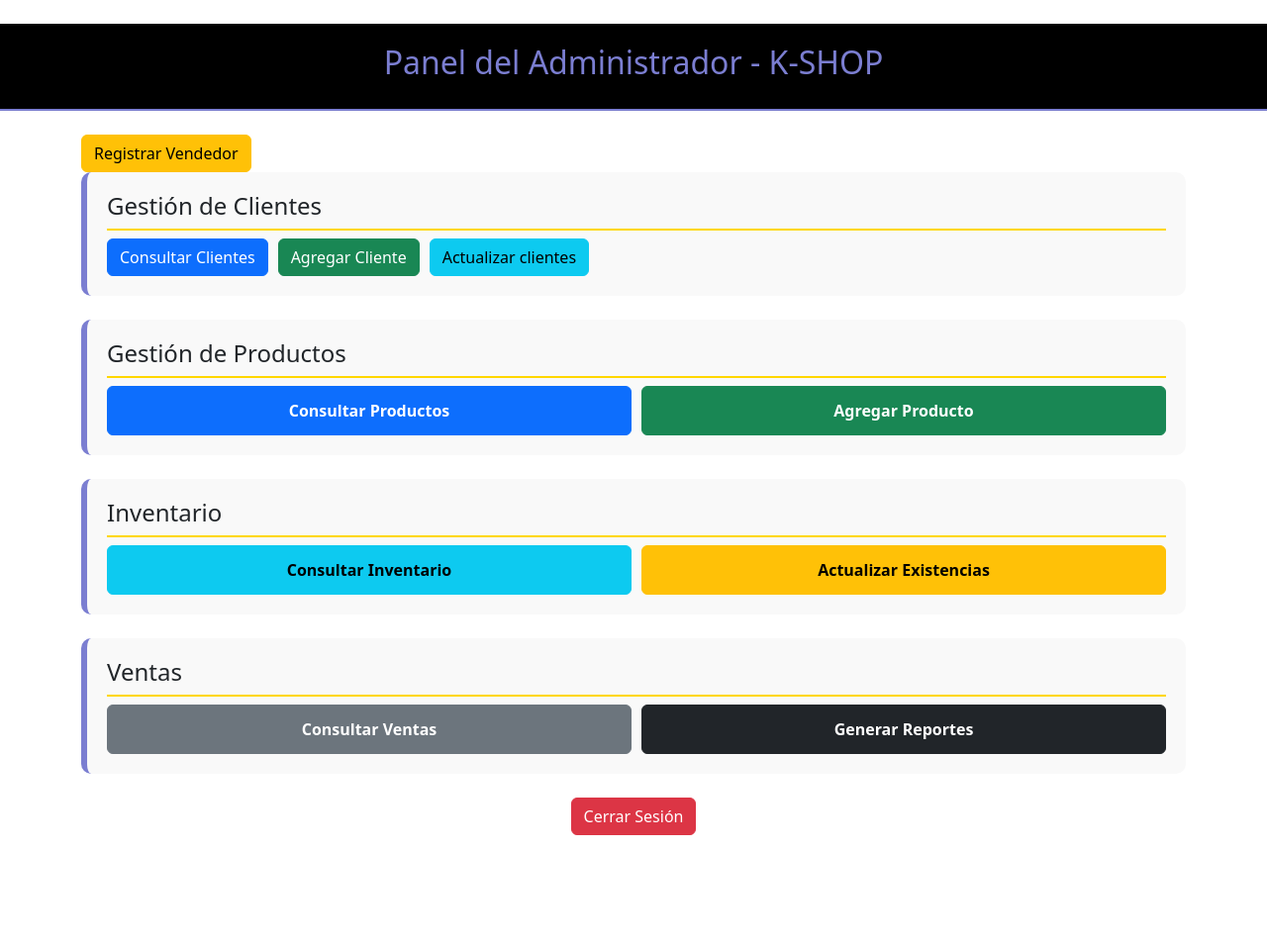
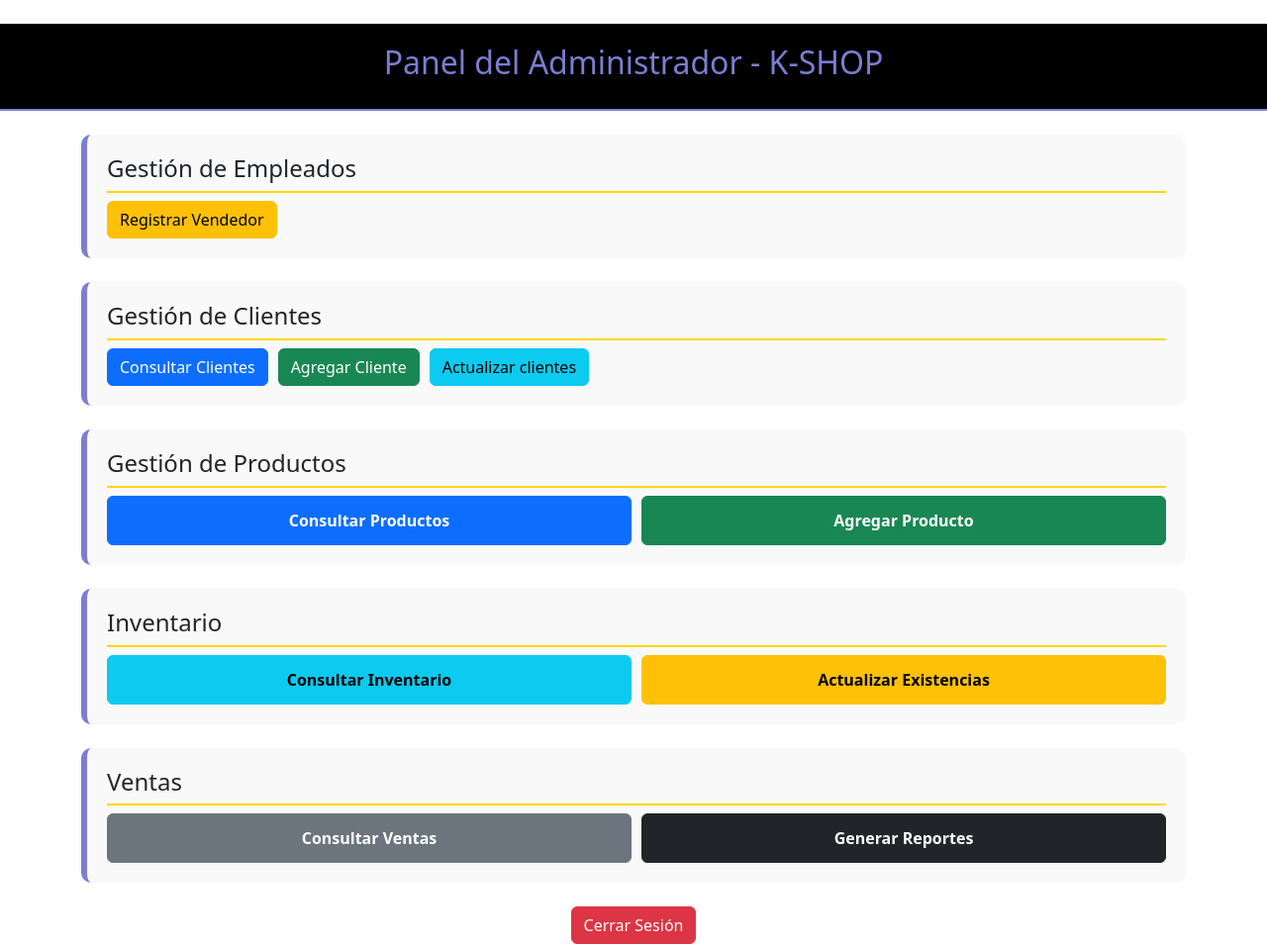
Before and after one commit to kev-abs/kshop-code, a PHP site: page /Paneles/paneladmin.php in a window 1280 px wide. Shown: the part 108-1062 px from the top of the page at 99% size. Before the commit the page ends 952 px from the top, so only its background shows below. Run offline with PHP 8.4, Linux system fonts and the light colour scheme; the visitor is signed in with stand-in values (Sample User, id 1).

Commit message:
Update paneladmin.php

```diff
--- a/Paneles/paneladmin.php
+++ b/Paneles/paneladmin.php
@@ -55,9 +55,13 @@ if (!isset($_SESSION["rol"]) || $_SESSION["rol"] !== "administrador") {
 <div class="admin-container container">
 
 <!-- Gestión de vendedores -->
-<div class="section-content">
-  <a href="../Barra de navegacion/registrar_vendedor.php" class="btn btn-warning">Registrar Vendedor</a>
-</div>
+ <div class="admin-section mb-4">
+    <div class="section-header h4">Gestión de Empleados</div>
+    <div class="section-content">
+      <a href="../Barra de navegacion/registrar_vendedor.php" class="btn btn-warning">Registrar Vendedor</a>
+    </div>
+  </div>
+
 
   <!-- Gestión de Clientes -->
   <div class="admin-section mb-4">
```
